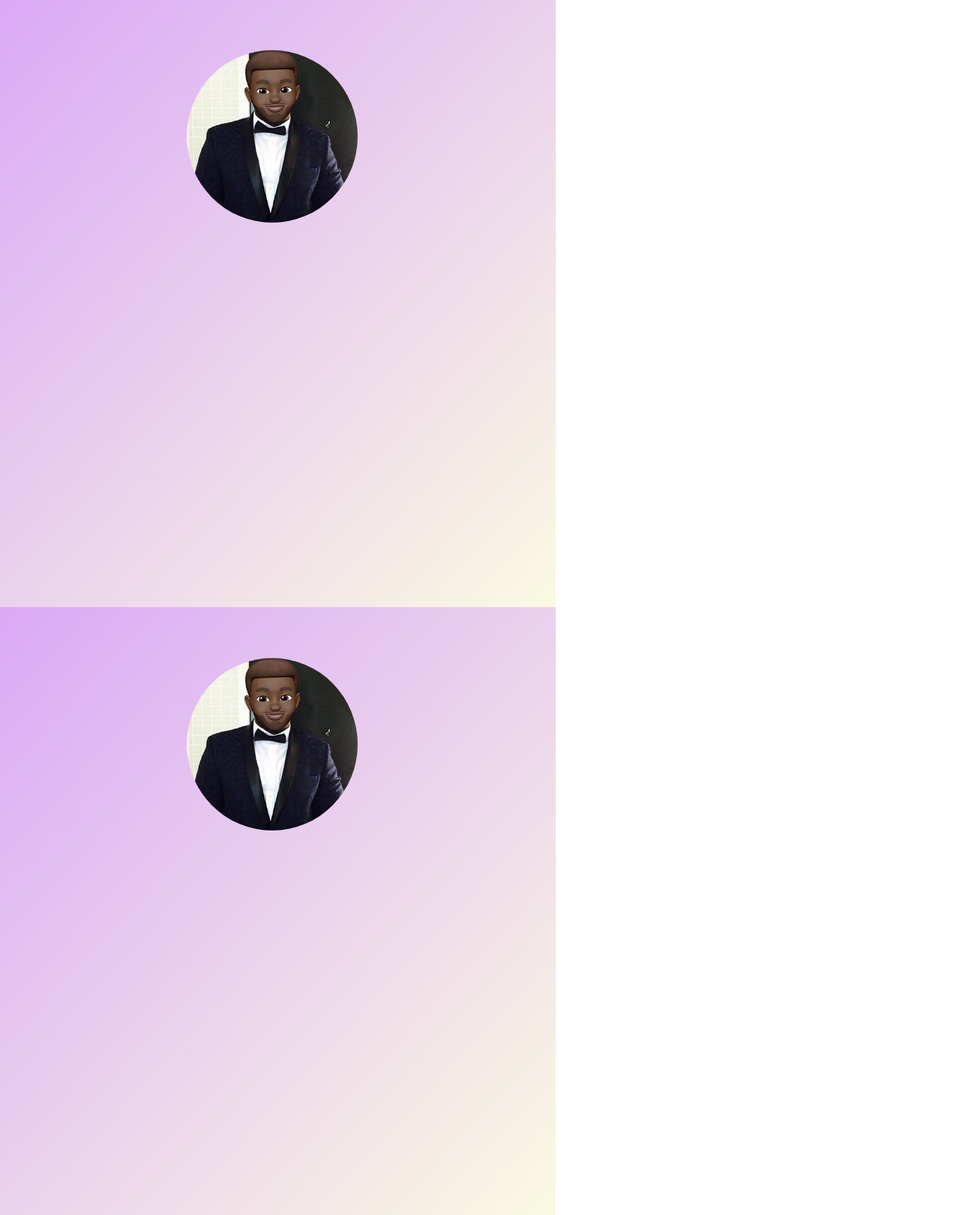
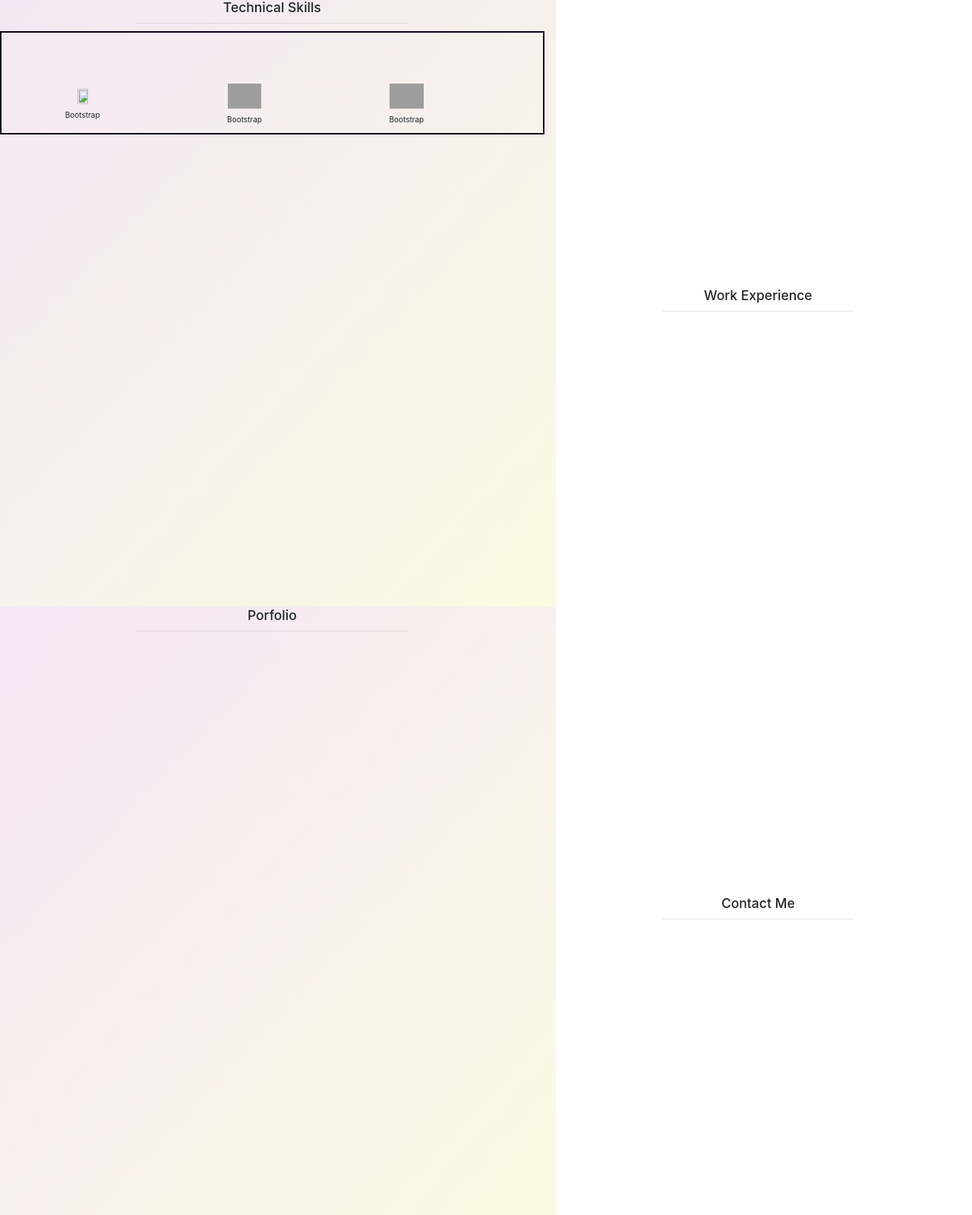
Before and after one commit to alexkwashie/porfolio, a Python web app: template templates/home.html in a window 1280 px wide. Shown: the part 801-2400 px from the top of the page at 76% size. Run offline with Jinja, Linux system fonts and the light colour scheme; the template is opened without the code that fills it, so the values that code supplies are empty; some libraries are stand-ins or nearby versions; grey boxes are pictures that could not be loaded.

Commit message:
Technical sections

```diff
--- a/templates/home.html
+++ b/templates/home.html
@@ -20,13 +20,14 @@
 <script src="//netdna.bootstrapcdn.com/bootstrap/3.2.0/js/bootstrap.min.js"></script>
 <script src="//code.jquery.com/jquery-1.11.1.min.js"></script>
 
+<link rel="stylesheet" href="https://stackpath.bootstrapcdn.com/bootstrap/4.3.1/css/bootstrap.min.css" integrity="sha384-ggOyR0iXCbMQv3Xipma34MD+dH/1fQ784/j6cY/iJTQUOhcWr7x9JvoRxT2MZw1T" crossorigin="anonymous">
 	</head>
 
 	<body>
 
 <div class="row Pages">
 
-<div class="col-6 ">
+<div class="col-6 sec1a">
 	<h1>HELLO</h1>
 	<a href="#com">Jump</a>
 
@@ -37,10 +38,13 @@
 
 </div>
 
-<div class="col-6 new">
+<div class="col-6 sec2a">
 		<img class= "slide" src="img1.jpeg" alt="">
-		<p class="main">Alexander Kwashie</p>
-		<p>Fullstack Developer</p>
+		<div class="min">
+			<p >Alexander Kwashie</p><hr>
+			<p>Fullstack Developer</p>
+		</div>
+
 	</div>
 
 </div>
@@ -48,11 +52,28 @@
 
 <div class=" row Pages">
 
-	<div class="col-7 sec1">
-			<img class= "slide" src="img1.jpeg" alt="">
+	<div class="col-7 sec1c">
+		<h3>Technical Skills</h3> <hr>
+		<div class="container">
+			<div class="row">
+			  <div class="col-2">
+				    <img src="" alt="">
+				<p>Bootstrap</p>
+			  </div>
+			  <div class="col-2">
+				  <img src="bootstrap.png/" alt="">
+				<p>Bootstrap</p>
+			</div>
+			<div class="col-2">
+					<img src="/imgss/bootstrap.png" alt="">
+					<p>Bootstrap</p>
+			</div>
+			</div>
+		  </div>
+
 	</div>
-	<div class="col-5 sec2">
-
+	<div class="col-5 secd">
+		<h3>Work Experience</h3> <hr>
 	</div>
 </div>
 
@@ -61,10 +82,10 @@
 <div class="row Pages">
 
 	<div class="col-7 sec1">
-			<img class= "slide" src="img1.jpeg" alt="">
+		<h3>Porfolio</h3> <hr>
 	</div>
 	<div class="col-5 sec2">
-
+		<h3>Contact Me</h3> <hr>
 	</div>
 
 
--- a/templates/style.css
+++ b/templates/style.css
@@ -9,17 +9,18 @@ body, html {
 .Pages{
 	text-align: center;
   height: 100%;
-  width: 100%;
+  width: 100vw;
+
 
 }
 
 hr{
-	width: 80%;
+	width: 50%;
 }
 
 
 .row{
-    width: 100%;
+    width: 100vw;
     display: flex;
     flex-wrap: wrap;
 		align-items: center;
@@ -32,7 +33,8 @@ hr{
     content: "";
 }
 
-.new{
+/*Section 1*/
+.sec2a{
 	background-image: url("city.gif");
 	height: 100%;
 
@@ -40,12 +42,40 @@ hr{
   background-position: center;
   background-repeat: no-repeat;
   background-size: cover;
+}
 
+.sec1a{
+  background-image: linear-gradient(to bottom right, rgb(244, 231, 245), rgb(250, 250, 226));
+  height: 100%;
+  width: 100
 }
 
 .col-6 h1{
 	font-size:100%;
 }
+
+ .min{
+   margin-top: 5%;
+    font-family: Verdana, Geneva, Tahoma, sans-serif;
+    text-shadow: 3px 4px #16011d;
+    font-size: 25px;
+    color: rgb(230, 241, 181);
+}
+
+
+/*Section 2*/
+.sec1c{
+  background-image: linear-gradient(to bottom right, rgb(244, 231, 245), rgb(250, 250, 226));
+  height: 100%;
+  width: 100%;
+}
+
+.container{
+  width: 50%;
+  border: #16011d solid 2px
+}
+
+
 /*##########Grid#########*/
 .col-1 { width:8.33%;}
 .col-2 { width:16.66%;}
@@ -61,8 +91,17 @@ hr{
 .col-12 { width:100%;}
 
 
+img .slide{
+	border-radius: 50%;
+	width: 32%;
+	border:0.5rem rgba(247, 245, 237, 0.3) solid;
+	padding: 7px;
+	margin-top: 6rem;
+	animation-name: img;
+	animation-duration: 2s;
+}
+
 img{
-	border-radius: 50%;
 	width: 32%;
 	border:0.5rem rgba(247, 245, 237, 0.3) solid;
 	padding: 7px;
@@ -85,6 +124,6 @@ img{
 
 
 .col-7.sec1{
-	background-image: linear-gradient(to bottom right, rgb(218, 168, 247), rgb(250, 250, 226));
+	background-image: linear-gradient(to bottom right, rgb(246, 230, 247), rgb(250, 250, 226));
 	height: 100%;
 }
```
Also changed, not shown: images/HTML_Logo.png (renamed from imgss/HTML_Logo.png), images/Javascript.png (renamed from imgss/Javascript.png), images/bootstrap.png (renamed from imgss/bootstrap-stack-e1530246058846.png), images/css-logo.png (renamed from imgss/css-logo.png), images/kisspng-c-programming-language-logo-microsoft-visual-stud-atlas-portfolio-5b89919299aab1.1956912415357423546294.jpg (renamed from imgss/kisspng-c-programming-language-logo-microsoft-visual-stud-atlas-portfolio-5b89919299aab1.1956912415357423546294.jpg), images/nodejs-logo-png-nice-images-collection-node-js-desktop-wallpapers-370.png (renamed from imgss/nodejs-logo-png-nice-images-collection-node-js-desktop-wallpapers-370.png), images/py.png (renamed from imgss/py.png), images/sass.svg (renamed from imgss/sass.svg), images/youtube.jpg (added), static/new.jpg (deleted).
